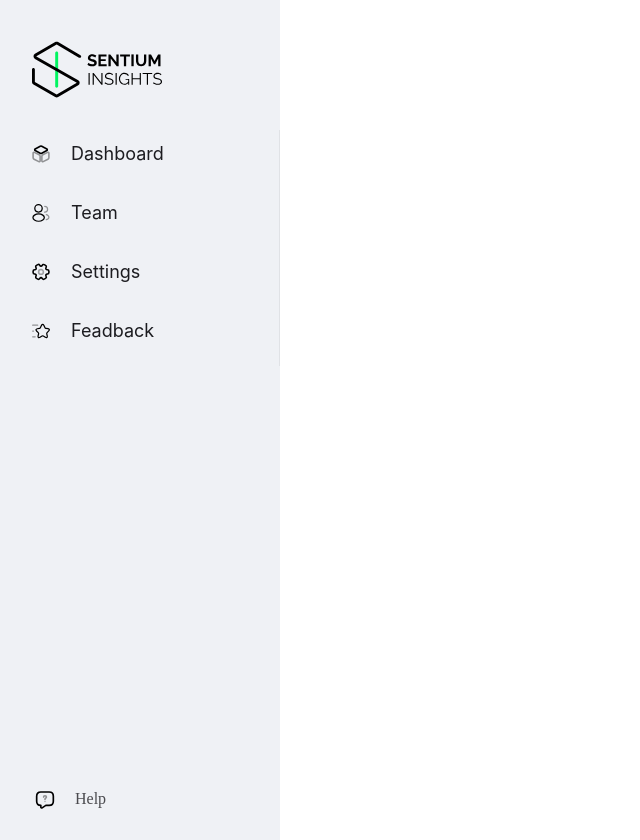
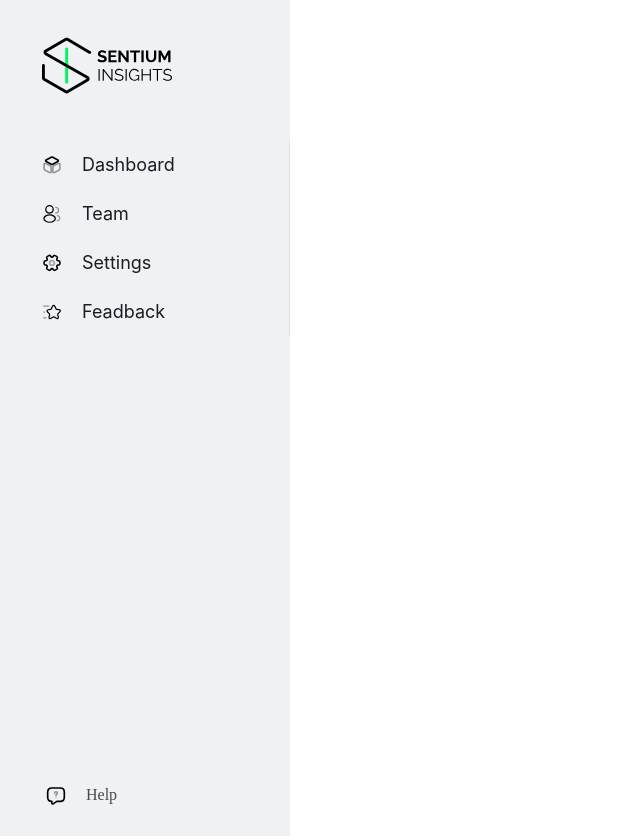
Before and after one commit to Arsjj/Insights-Storybook, a React (Vite) app: page / in a window 1280 px wide. Shown: the whole page, without its empty margins (0-640 px from the left). Built offline with nearby package versions, Linux system fonts and the light colour scheme.

Commit message:
css changes for left sidebar

```diff
--- a/src/components/SiMenu/SiLeftSidebar/index.tsx
+++ b/src/components/SiMenu/SiLeftSidebar/index.tsx
@@ -33,16 +33,17 @@ const items: MenuItem[] = [
 const rootSubmenuKeys = ["sub1", "sub2", "sub3", "sub4"];
 
 const styles = css`
+  display: flex;
+  flex-direction: column;
   position: absolute;
   width: 280px;
-  height: 100vh;
-  background-color: #eff1f5;  //grey2
-  padding: 20px 0 20px 0px;
-  color: #4A4A4E !important; //grey8
-
+  height: 100%;
+  background-color: #eff1f5; //grey2
+  padding: 16px 0 20px 10px;
+  color: #4a4a4e !important; //grey8
 
   .logo {
-    height: 110px;
+    height: 125px;
     width: fit-content;
 
     svg {
@@ -57,26 +58,25 @@ const styles = css`
     background-color: #eff1f5;
     /* color: #4A4A4E; //grey8 */
     font-size: 18px;
-    margin-block-start: 0em;
-    margin-block-end: 0em;
+    margin-bottom: 70px;
 
     li {
-      margin-left: 7px;
-      height: 100%;
+      margin-left: 8px;
+      height: fit-content;
       padding-top: 4px;
       padding-bottom: 5px;
-      margin-bottom: 10px !important;
+      /* margin-bottom: 0px !important; */
       margin-block: 0px;
       box-sizing: border-box;
     }
   }
 
-  .messageContainer{
+  .messageContainer {
     display: flex;
+    position: absolute;
+    left: 46px;
+    bottom: 30px;
     gap: 20px;
-    position: absolute;
-    left: 35px;
-    bottom: 30px;
   }
 `;
 
```
Also changed, not shown: src/svg/message-question.svg (deleted).
